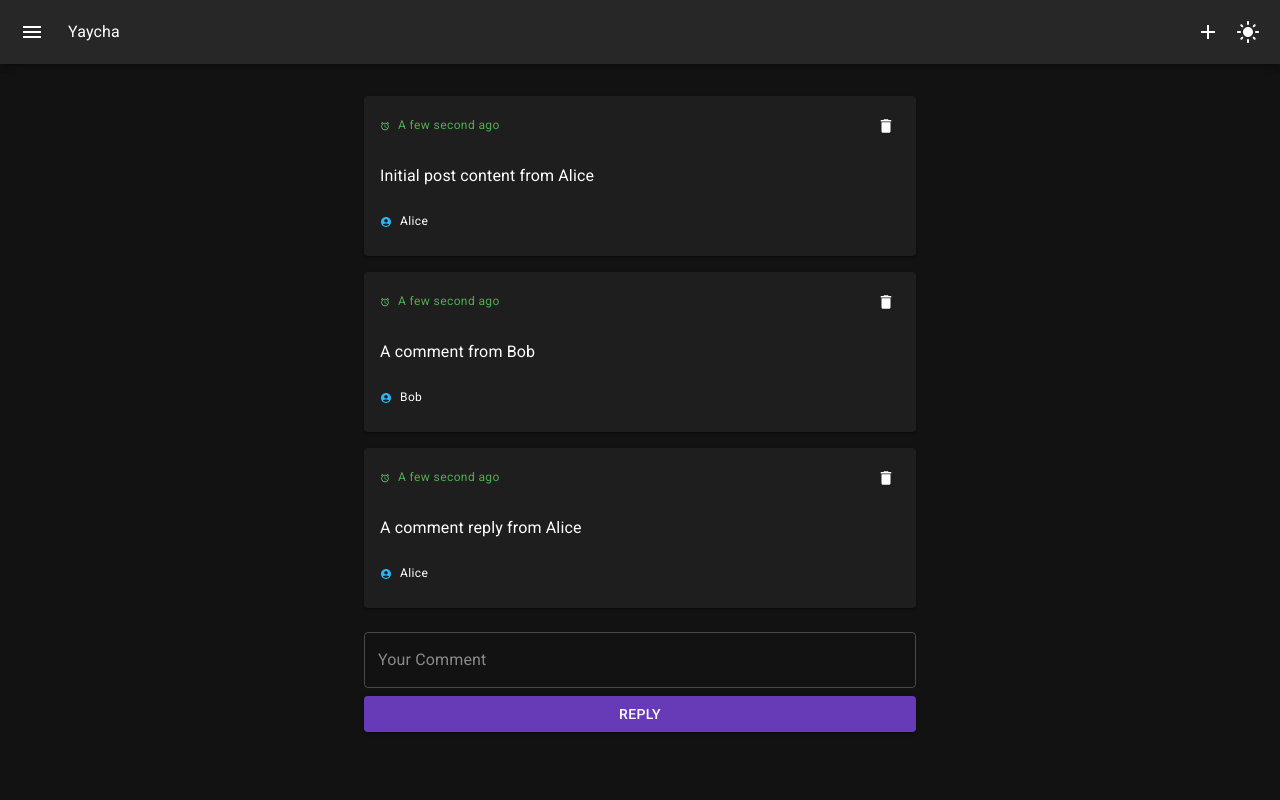
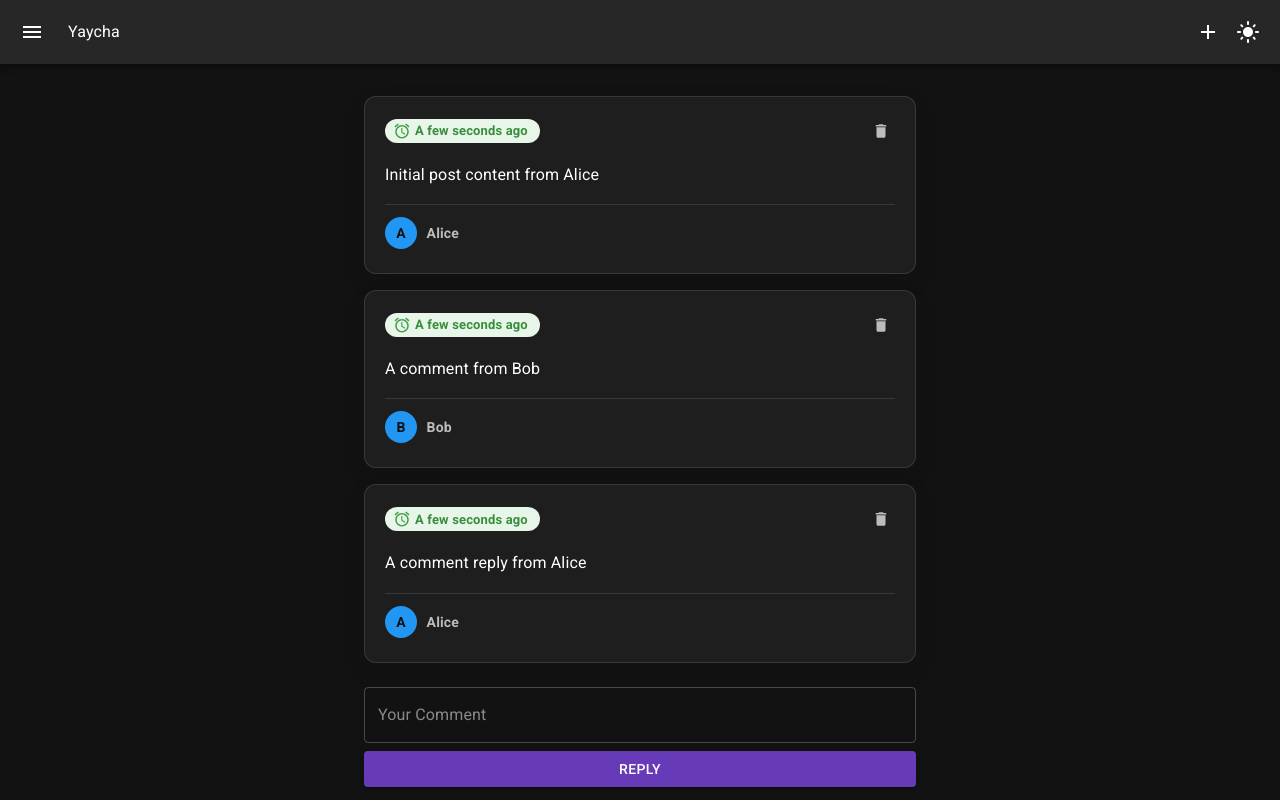
Before and after one commit to Hsquarehello/Yaycha-Frontend, a React (Vite) app: page /comments/1 in a window 1280 px wide. Built offline with nearby package versions, Linux system fonts and the light colour scheme.

Commit message:
improve comment component ui

```diff
--- a/src/components/Comment.tsx
+++ b/src/components/Comment.tsx
@@ -1,14 +1,23 @@
-import { Box, Card, CardContent, Typography, IconButton } from "@mui/material";
+import {
+  Avatar,
+  Card,
+  CardContent,
+  Chip,
+  Divider,
+  IconButton,
+  Stack,
+  Typography,
+} from "@mui/material";
 
-import {
-  Alarm as TimeIcon,
-  AccountCircle as UserIcon,
-  Delete as DeleteIcon,
-} from "@mui/icons-material";
+import { Alarm as TimeIcon, Delete as DeleteIcon } from "@mui/icons-material";
 
-import { green } from "@mui/material/colors";
+import { blue, green } from "@mui/material/colors";
 
-import type { ItemType } from "../lib/types";
+interface ItemType {
+  id: number;
+  content: string;
+  name: string;
+}
 
 export default function Comment({
   item,
@@ -17,42 +26,95 @@ export default function Comment({
   item: ItemType;
   remove: (id: number | string) => void;
 }) {
+  const initials = item.name
+    .split(" ")
+    .map((word) => word[0])
+    .join("")
+    .slice(0, 2)
+    .toUpperCase();
+
   return (
-    <Card sx={{ mb: 2 }}>
-      <CardContent>
-        <Box
+    <Card
+      sx={{
+        mb: 2,
+        borderRadius: 3,
+        border: "1px solid",
+        borderColor: "divider",
+        boxShadow: "0 8px 24px rgba(0,0,0,0.08)",
+        transition: "transform 0.2s ease, box-shadow 0.2s ease",
+        "&:hover": {
+          transform: "translateY(-2px)",
+          boxShadow: "0 12px 30px rgba(0,0,0,0.12)",
+        },
+      }}>
+      <CardContent sx={{ p: 2.5 }}>
+        <Stack
+          direction="row"
           sx={{
-            display: "flex",
-            flexDirection: "row",
+            mb: 1.5,
             justifyContent: "space-between",
+            alignItems: "center",
           }}>
-          <Box
+          <Chip
+            icon={<TimeIcon sx={{ fontSize: 14 }} />}
+            label="A few seconds ago"
+            size="small"
             sx={{
-              display: "flex",
-              flexDirection: "row",
-              alignItems: "center",
-              gap: 1,
+              bgcolor: green[50],
+              color: green[700],
+              fontWeight: 600,
+              borderRadius: "999px",
+              px: 0.5,
+              "& .MuiChip-icon": {
+                color: green[600],
+              },
+            }}
+          />
+
+          <IconButton
+            size="small"
+            onClick={() => remove(item.id)}
+            sx={{
+              color: "text.secondary",
+              "&:hover": {
+                bgcolor: "error.light",
+                color: "error.main",
+              },
             }}>
-            <TimeIcon sx={{ fontSize: 10 }} color="success" />
-            <Typography variant="caption" sx={{ color: green[500] }}>
-              A few second ago
-            </Typography>
-          </Box>
-          <IconButton size="small" onClick={() => remove(item.id)}>
             <DeleteIcon fontSize="inherit" />
           </IconButton>
-        </Box>
-        <Typography sx={{ my: 3 }}>{item.content}</Typography>
-        <Box
+        </Stack>
+
+        <Typography
           sx={{
-            display: "flex",
-            flexDirection: "row",
-            alignItems: "center",
-            gap: 1,
+            my: 2,
+            color: "text.primary",
+            lineHeight: 1.7,
+            whiteSpace: "pre-wrap",
           }}>
-          <UserIcon sx={{ fontSize: 12 }} color="info" />
-          <Typography variant="caption">{item.name}</Typography>
-        </Box>
+          {item.content}
+        </Typography>
+
+        <Divider sx={{ my: 1.5 }} />
+
+        <Stack direction="row" sx={{ alignItems: "center" }} spacing={1.2}>
+          <Avatar
+            sx={{
+              width: 32,
+              height: 32,
+              fontSize: 14,
+              fontWeight: 600,
+              bgcolor: blue[500],
+            }}>
+            {initials}
+          </Avatar>
+
+          <Typography
+            variant="body2"
+            sx={{ fontWeight: 600, color: "text.secondary" }}>
+            {item.name}
+          </Typography>
+        </Stack>
       </CardContent>
     </Card>
   );
```
